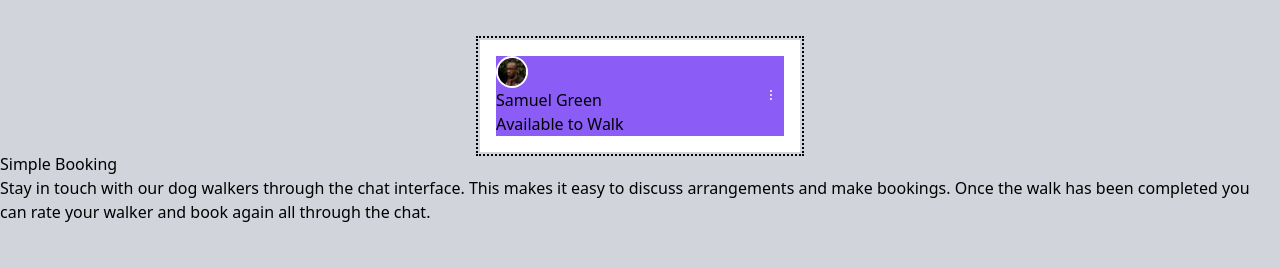
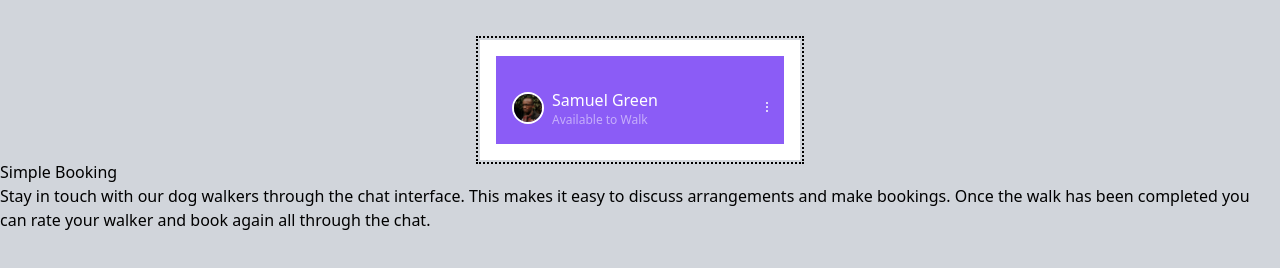
Before and after one commit to TannyWeb/chat-app-css, a website built with webpack: page src/html/index.html in a window 1280 px wide. Built offline with nearby package versions, Linux system fonts and the light colour scheme.

Commit message:
middle top pane dpone - just adding the bezel thing

```diff
--- a/src/html/index.html
+++ b/src/html/index.html
@@ -15,17 +15,17 @@
 
     <div class=" iphone bg-white outline-black w-80 m-auto p-4 mt-10">
       <div class="iphone-inner bg-gray-200">
-        <div class="iphone-inner__top bg-purple-500 flex justify-between">
-          <div class="iphone-inner__top-left">
+        <div class="iphone-inner__top bg-purple-500 flex justify-between px-4 pb-4 pt-8">
+          <div class=" flex">
             <img src="../../src/imgs/avatar.jpg" alt="" srcset=""
-              class=" rounded-full w-8 border-white border-solid border-2">
+              class="self-center mr-2 rounded-full w-8 h-8 border-white border-solid border-2">
             <div class="">
-              <h4>Samuel Green</h4>
-              <p>Available to Walk</p>
+              <h4 class=" text-white font-medium ">Samuel Green</h4>
+              <p class=" text-white font-thin text-xs opacity-50">Available to Walk</p>
             </div>
           </div>
           <div class="iphone-inner__top-right flex">
-            <div class="container flex flex-col justify-center mr-3">
+            <div class="container flex flex-col justify-center">
               <span class=" block bg-white rounded-full mb-0.5 w-0.5 h-0.5 "></span>
               <span class=" block bg-white rounded-full mb-0.5 w-0.5 h-0.5 "></span>
               <span class=" block bg-white rounded-full mb-0.5 w-0.5 h-0.5 "></span>
```
